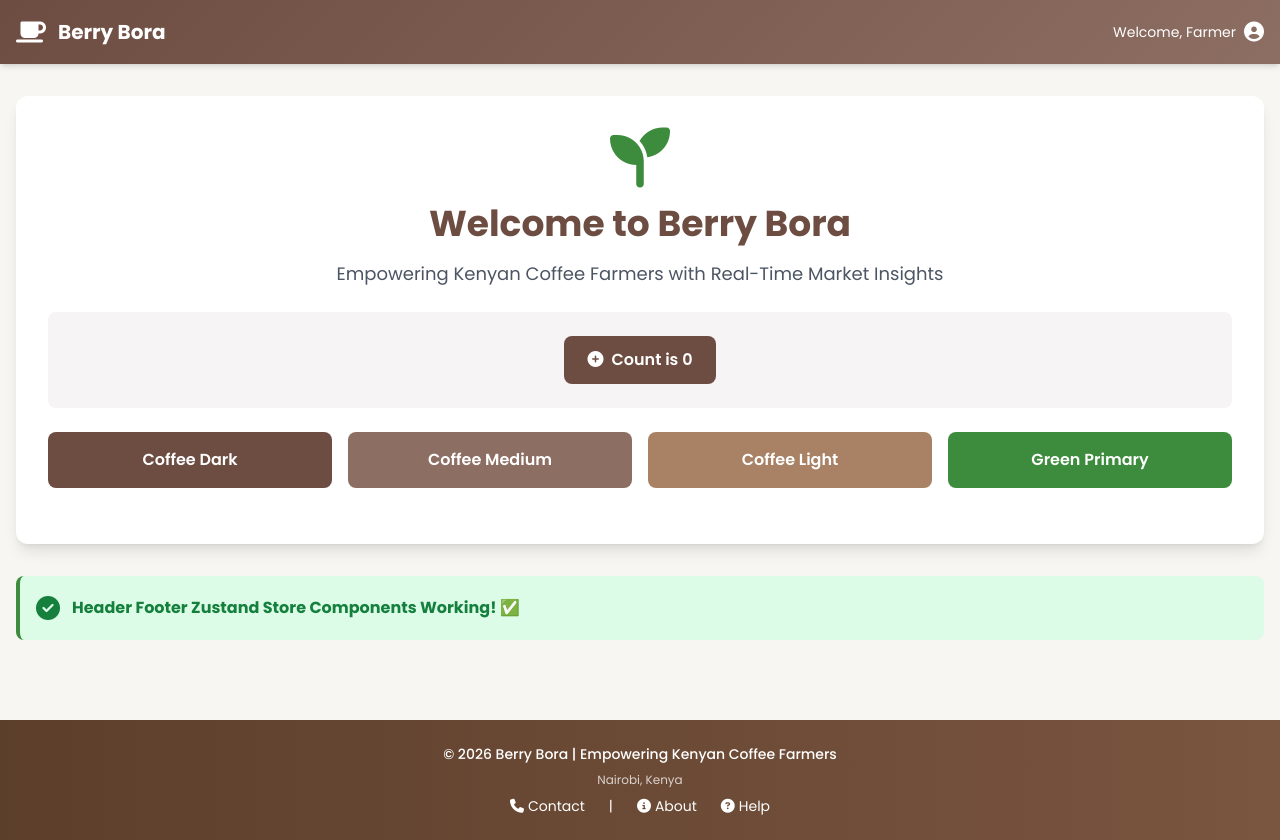
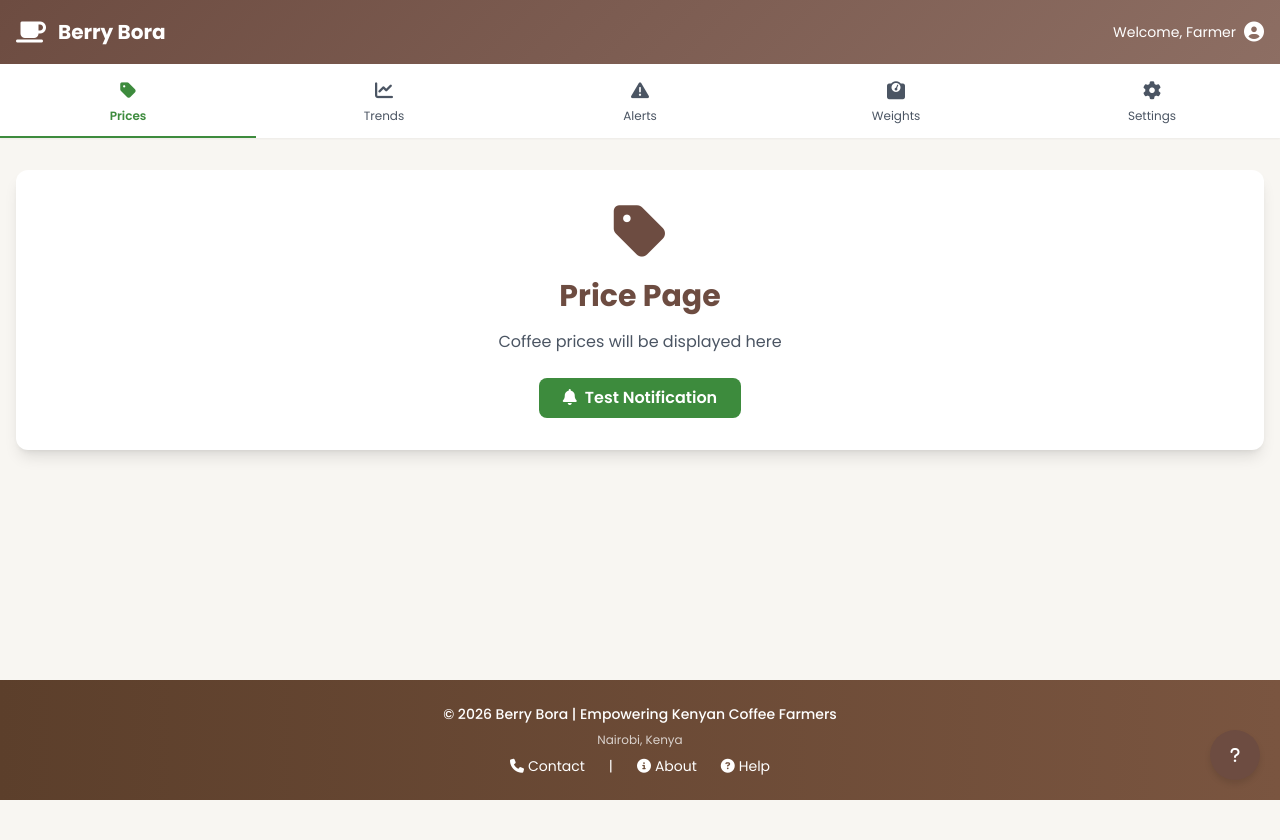
Before and after one commit to IanWachcode/Berry-Bora-Coffee-Hub, a React (Vite) app: page /prices in a window 1280 px wide. After the commit the page ends 800 px from the top, so only its background shows below. Built offline with nearby package versions, Linux system fonts and the light colour scheme.

Commit message:
layout navigation notification first commit

```diff
--- a/src/App.jsx
+++ b/src/App.jsx
@@ -1,71 +1,95 @@
-import { useState } from 'react'
-import Header from './components/Header'
-import Footer from './components/Footer'
+import React from 'react';
+import { BrowserRouter, Routes, Route, Navigate } from 'react-router-dom';
+import Layout from './components/Layout';
+import { useAppStore } from './store/appStore';
+
+const Home = () => {
+  <div className="container mx-auto px-4 py-8">
+    <div className="bg-white rounded-xl shadow-lg p-8 text-center">
+      <i className="fas fa-seedling text-6xl text-coffee-dark mb-4"></i>
+      <h2 className="text-4xl font-bold text-coffee-dark mb-4">Home Page</h2>
+      <p className="text-gray-600">Welcome to Berry Bora Coffee Platform</p>
+  </div>
+  </div>
+};
+
+const Prices = () => {
+  const showNotification = useAppStore((state)=> state.showNotification);
+
+  return (
+  <div className="container mx-auto px-4 py-8">
+    <div className="bg-white rounded-xl shadow-lg p-8 text-center">
+      <i className="fas fa-tag text-6xl text-coffee-dark mb-4"></i>
+      <h2 className="text-3xl font-bold text-coffee-dark mb-4">Price Page</h2>
+      <p className="text-gray-600 mb-6">Coffee prices will be displayed here</p>
+      {/*test notification button*/}
+      <button
+      onClick={() => showNotification('Price alert: Arabica AA increased by 5%!')}
+          className="bg-green-primary hover:bg-green-600 text-white font-semibold py-2 px-6 rounded-lg transition-colors"
+        >
+          <i className="fas fa-bell mr-2"></i>
+          Test Notification
+        </button>
+    </div>
+    </div>
+  );
+};
+
+const Trends = () => {
+  <div className="container mx-auto px-4 py-8">
+    <div className="bg-white rounded-xl shadow-lg p-8 text-center">
+      <i className="fas fa-chart-line text-6xl text-coffee-dark mb-4"></i>
+      <h2 className="text-3xl font-bold text-coffee-dark mb-4">Trends Page</h2>
+      <p className="text-gray-600">Market trends and charts will be shown here</p>
+    </div>
+  </div>
+};
+
+const Alerts = () => (
+  <div className="container mx-auto px-4 py-8">
+    <div className="bg-white rounded-xl shadow-lg p-8 text-center">
+      <i className="fas fa-exclamation-triangle text-6xl text-coffee-dark mb-4"></i>
+      <h2 className="text-3xl font-bold text-coffee-dark mb-4">Alerts Page</h2>
+      <p className="text-gray-600">Important alerts and notifications</p>
+    </div>
+  </div>
+);
+
+const Weights = () => {
+  <div className="container mx-auto px-4 py-8">
+    <div className="bg-white rounded-xl shadow-lg p-8 text-center">
+      <i className="fas fa-weight text-6xl text-coffee-dark mb-4"></i>
+      <h2 className="text-3xl font-bold text-coffee-dark mb-4">Weights Page</h2>
+      <p className="text-gray-600">Record your harvest weights here</p>
+    </div>
+  </div>
+};
+
+const Settings = () => {
+  <div className="container mx-auto px-4 py-8">
+    <div className="bg-white rounded-xl shadow-lg p-8 text-center">
+      <i className="fas fa-cog text-6xl text-coffee-dark mb-4"></i>
+      <h2 className="text-3xl font-bold text-coffee-dark mb-4">Settings Page</h2>
+      <p className="text-gray-600">Manage your account and preferences</p>
+    </div>
+  </div>
+};
 
 function App() {
-  const [count, setCount] = useState(0)
-
   return (
-    <div className="min-h-screen bg-[#f8f6f2] flex flex-col">
-      {/* Use the Header component */}
-      <Header />
-
-      {/* Main Content */}
-      <main className="flex-grow container mx-auto px-4 py-8">
-        <div className="bg-white rounded-xl shadow-lg p-8 mb-8">
-          <div className="text-center">
-            <i className="fas fa-seedling text-6xl text-green-primary mb-4"></i>
-            <h2 className="text-4xl font-bold text-coffee-dark mb-4">
-              Welcome to Berry Bora
-            </h2>
-            <p className="text-gray-600 text-lg mb-6">
-              Empowering Kenyan Coffee Farmers with Real-Time Market Insights
-            </p>
-
-            {/* Counter Test */}
-            <div className="bg-coffee-highlight rounded-lg p-6 mb-6">
-              <button
-                onClick={() => setCount((count) => count + 1)}
-                className="bg-coffee-dark hover:bg-coffee-medium text-white font-semibold py-3 px-6 rounded-lg transition-colors"
-              >
-                <i className="fas fa-plus-circle mr-2"></i>
-                Count is {count}
-              </button>
-            </div>
-
-            {/* Color Palette */}
-            <div className="grid grid-cols-2 md:grid-cols-4 gap-4 mb-6">
-              <div className="bg-coffee-dark text-white p-4 rounded-lg">
-                <p className="font-semibold">Coffee Dark</p>
-              </div>
-              <div className="bg-coffee-medium text-white p-4 rounded-lg">
-                <p className="font-semibold">Coffee Medium</p>
-              </div>
-              <div className="bg-coffee-light text-white p-4 rounded-lg">
-                <p className="font-semibold">Coffee Light</p>
-              </div>
-              <div className="bg-green-primary text-white p-4 rounded-lg">
-                <p className="font-semibold">Green Primary</p>
-              </div>
-            </div>
-          </div>
-        </div>
-
-        {/* Success Message */}
-        <div className="bg-green-100 border-l-4 border-green-primary text-green-700 p-4 rounded-lg">
-          <div className="flex items-center">
-            <i className="fas fa-check-circle text-2xl mr-3"></i>
-            <div>
-              <p className="font-bold">Header Footer Zustand Store Components Working! ✅</p>
-            </div>
-          </div>
-        </div>
-      </main>
-
-      {/* Footer */}
-      <Footer/>
-      </div>
-  )
+    <BrowserRouter>
+        <Routes>
+          <Route path="/" element={<Layout />}>
+          <Route path="/" element={<Navigate to="/prices" replace />} />
+          <Route path="/prices" element={<Prices />} />
+          <Route path="/trends" element={<Trends />} />
+          <Route path="/alerts" element={<Alerts />} />
+          <Route path="/weights" element={<Weights />} />
+          <Route path="/settings" element={<Settings />} />
+          </Route>
+        </Routes>
+      </BrowserRouter>
+  );
 }
 
 export default App
--- a/src/components/HelpButton.jsx
+++ b/src/components/HelpButton.jsx
@@ -0,0 +1,70 @@
+import React from 'react';
+import { useAppStore } from '../store/appStore';
+
+const HelpButton = () => {
+  const helpDialogOpen = useAppStore((state) => state.helpDialogOpen);
+  const toggleHelpDialog = useAppStore((state) => state.toggleHelpDialog);
+  const closeHelpDialog = useAppStore((state) => state.closeHelpDialog);
+
+  return (
+    <>
+      {/* Floating Help Button */}
+      <button
+        className="help-button"
+        onClick={toggleHelpDialog}
+        title="Help and SMS Commands"
+        aria-label="Help and SMS Commands"
+      >
+        <i className="fas fa-question"></i>
+      </button>
+
+      {/* Help Dialog */}
+      {helpDialogOpen && (
+        <div className="help-dialog">
+          <div className="flex justify-between items-center mb-3">
+            <h3 className="font-bold text-coffee-dark">SMS Commands</h3>
+            <button
+              onClick={closeHelpDialog}
+              className="text-gray-400 hover:text-gray-600"
+            >
+              <i className="fas fa-times"></i>
+            </button>
+          </div>
+
+          <ul className="space-y-3 text-sm text-gray-700">
+            <li className="flex items-start">
+              <i className="fas fa-tag text-green-primary mt-1 mr-2"></i>
+              <div>
+                <strong>PRICE</strong> - Get current coffee prices
+              </div>
+            </li>
+            <li className="flex items-start">
+              <i className="fas fa-weight text-green-primary mt-1 mr-2"></i>
+              <div>
+                <strong>WEIGHT 150KG</strong> - Report harvest weight
+              </div>
+            </li>
+            <li className="flex items-start">
+              <i className="fas fa-bell text-green-primary mt-1 mr-2"></i>
+              <div>
+                <strong>ALERT</strong> - Check latest alerts
+              </div>
+            </li>
+            <li className="flex items-start">
+              <i className="fas fa-info-circle text-green-primary mt-1 mr-2"></i>
+              <div>
+                <strong>HELP</strong> - See these commands
+              </div>
+            </li>
+          </ul>
+
+          <div className="mt-4 pt-3 border-t text-xs text-gray-500">
+            Send commands to: <strong>22000</strong>
+          </div>
+        </div>
+      )}
+    </>
+  );
+};
+
+export default HelpButton;
--- a/src/components/Layout.jsx
+++ b/src/components/Layout.jsx
@@ -0,0 +1,33 @@
+import React from 'react';
+import { Outlet } from 'react-router-dom';
+import Header from './Header';
+import Navigation from './Navigation';
+import Footer from './Footer';
+import Notification from './Notification';
+import HelpButton from './HelpButton';
+
+const Layout = () => {
+  return (
+    <div className="min-h-screen bg-[#f8f6f2] flex flex-col">
+      {/* Header */}
+      <Header />
+
+      {/* Navigation */}
+      <Navigation />
+
+      {/* Main Content - Pages will render here */}
+      <main className="flex-grow">
+        <Outlet />
+      </main>
+
+      {/* Footer */}
+      <Footer />
+
+      {/* Global Components */}
+      <Notification />
+      <HelpButton />
+    </div>
+  );
+};
+
+export default Layout;
--- a/src/components/Navigation.jsx
+++ b/src/components/Navigation.jsx
@@ -0,0 +1,42 @@
+import React from 'react';
+import { Link, useLocation } from 'react-router-dom';
+
+const Navigation = () => {
+  const location = useLocation();
+
+  const navItems = [
+    { path: '/prices', icon: 'fa-tag', label: 'Prices' },
+    { path: '/trends', icon: 'fa-chart-line', label: 'Trends' },
+    { path: '/alerts', icon: 'fa-exclamation-triangle', label: 'Alerts' },
+    { path: '/weights', icon: 'fa-weight', label: 'Weights' },
+    { path: '/settings', icon: 'fa-cog', label: 'Settings' },
+  ];
+
+  return (
+    <nav className="bg-white shadow-sm sticky top-0 z-10">
+      <div className="container mx-auto">
+        <ul className="flex justify-between">
+          {navItems.map((item) => (
+            <li key={item.path} className="flex-1 text-center">
+              <Link
+                to={item.path}
+                className={`block py-3 transition-colors ${
+                  location.pathname === item.path
+                    ? 'navbar-active'
+                    : 'text-gray-600 hover:text-coffee-dark'
+                }`}
+              >
+                <i className={`fas ${item.icon} text-lg`}></i>
+                <span className="navbar-text text-xs block mt-1">
+                  {item.label}
+                </span>
+              </Link>
+            </li>
+          ))}
+        </ul>
+      </div>
+    </nav>
+  );
+};
+
+export default Navigation;
--- a/src/components/Notification.jsx
+++ b/src/components/Notification.jsx
@@ -0,0 +1,30 @@
+import React, { useEffect } from 'react';
+import { useAppStore } from '../store/appStore';
+
+const Notification = () => {
+  const notification = useAppStore((state) => state.notification);
+  const hideNotification = useAppStore((state) => state.hideNotification);
+
+  useEffect(() => {
+    if (notification.show) {
+      // Auto-hide after 3 seconds
+      const timer = setTimeout(() => {
+        hideNotification();
+      }, 3000);
+
+      // Cleanup timer
+      return () => clearTimeout(timer);
+    }
+  }, [notification.show, hideNotification]);
+
+  return (
+    <div className={`notification ${notification.show ? 'show' : ''}`}>
+      <div className="flex items-center">
+        <i className="fas fa-bell mr-2"></i>
+        <span>{notification.message}</span>
+      </div>
+    </div>
+  );
+};
+
+export default Notification;
```
